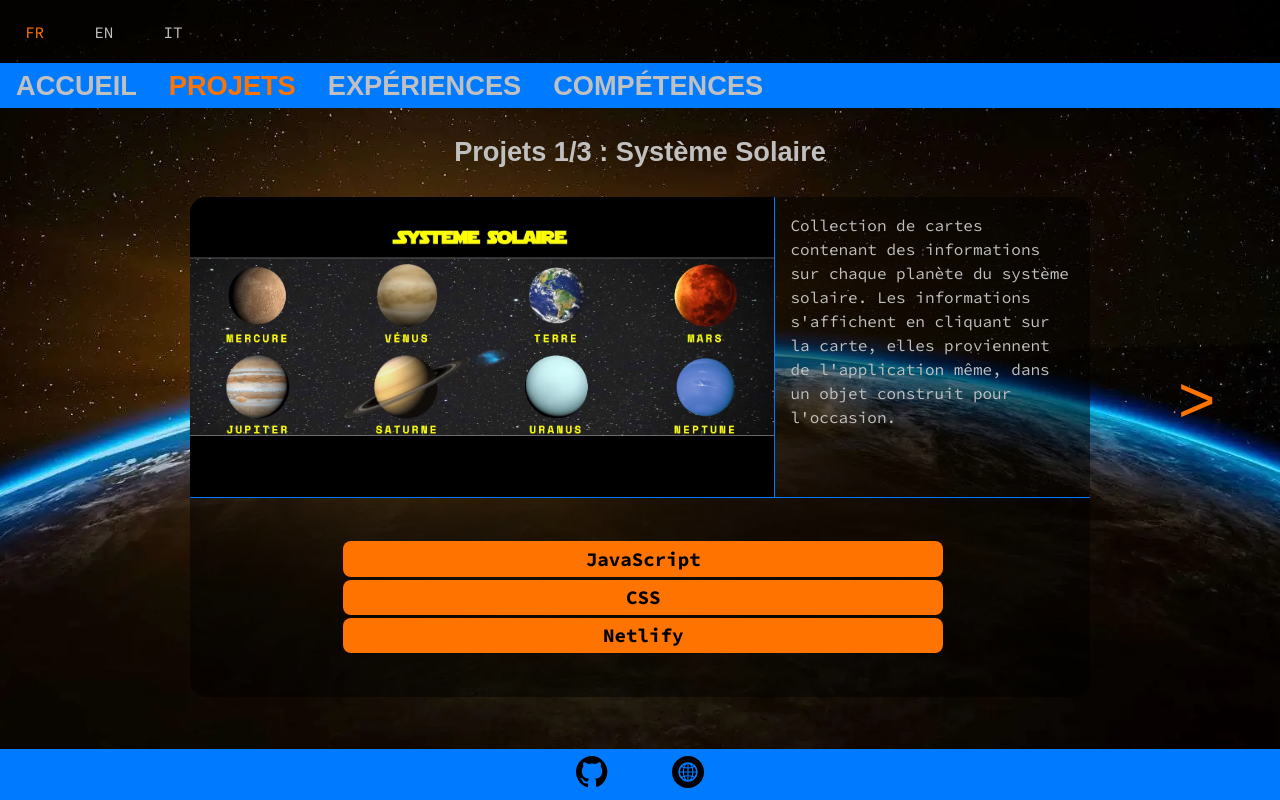
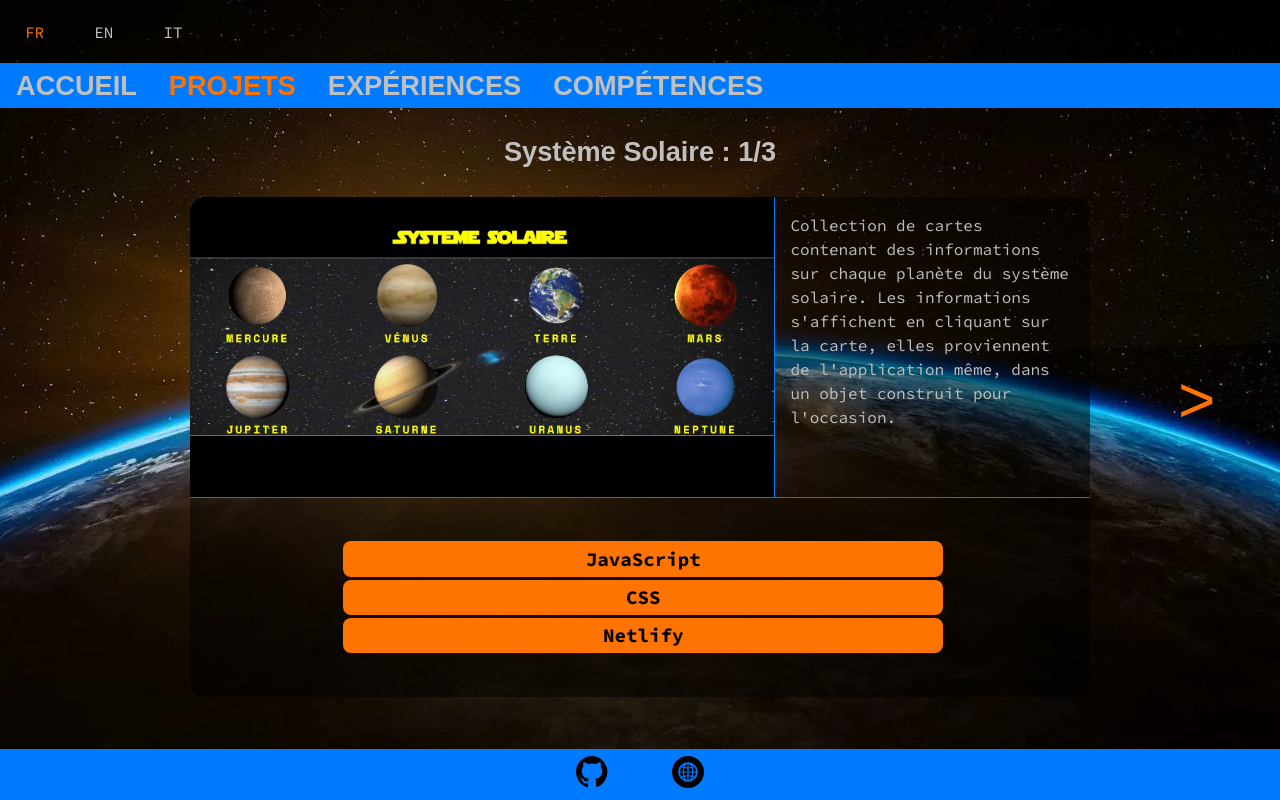
Before and after one commit to MaTor97/portfolio, a React (Vite) app: page / in a window 1280 px wide. Both pictures are taken after a click on the item "PROJETS". Built offline with nearby package versions, Linux system fonts and the light colour scheme; a web font is replaced by a local one.

Commit message:
derniers ajustements size

```diff
--- a/src/App.jsx
+++ b/src/App.jsx
@@ -54,14 +54,12 @@ function App() {
                  : null}</h2>
         : page === 'projects'
             ? <h2>{language === 'FR'
-                      ? `Projets ${count+1}/${projectsData.projects.length}
-                      : ${projectsData.projects[count].title[language]}`
+                      ? `${projectsData.projects[count].title[language]} : ${count+1}/${projectsData.projects.length}
+                     `
                     : language === 'EN'
-                      ? `Projects ${count+1}/${projectsData.projects.length}
-                      : ${projectsData.projects[count].title[language]}`
+                      ? `${projectsData.projects[count].title[language]} : ${count+1}/${projectsData.projects.length}`
                     : language === 'IT'
-                      ? `Progetti ${count+1}/${projectsData.projects.length}
-                      : ${projectsData.projects[count].title[language]}`
+                      ? `${projectsData.projects[count].title[language]} : ${count+1}/${projectsData.projects.length}`
                     : null}</h2>
         : page === 'cv'
             ? <h2>{language === 'FR'
```
